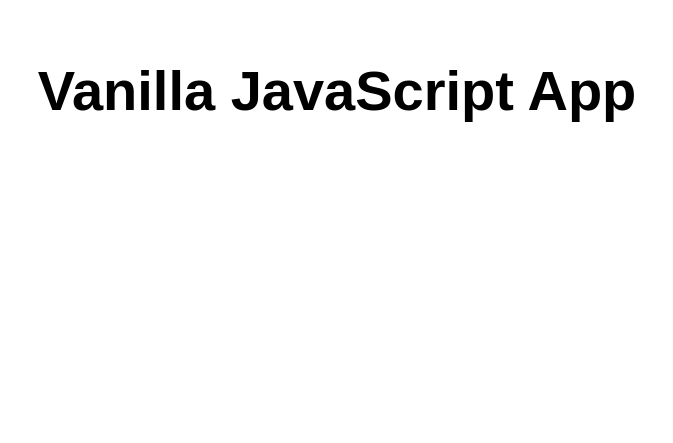
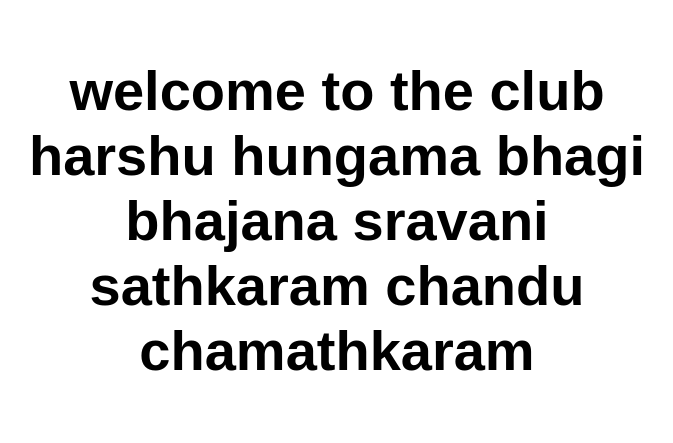
Before and after one commit to Bhagipvt/BSSH4, a website: page src/index.html in a window 1280 px wide. Shown: the whole page, without its empty margins (303-976 px from the left). Drawn offline with Linux system fonts and the light colour scheme.

Commit message:
Update index.html

```diff
--- a/src/index.html
+++ b/src/index.html
@@ -10,7 +10,12 @@
 
 <body>
   <main>
-    <h1>Vanilla JavaScript App</h1>
+    <h1>welcome to the club
+    harshu hungama
+      bhagi bhajana
+      sravani sathkaram
+      chandu chamathkaram
+    </h1>
   </main>
 </body>
 
```
